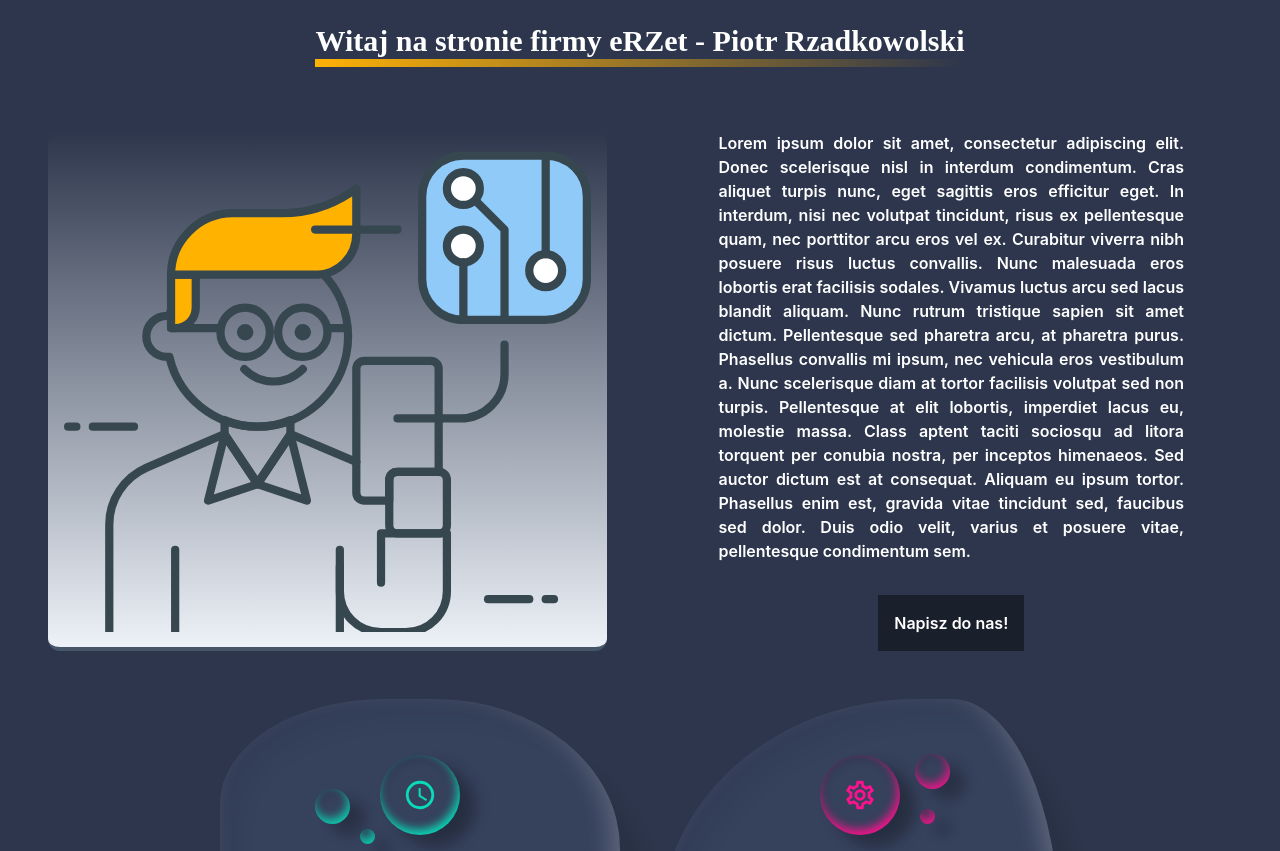
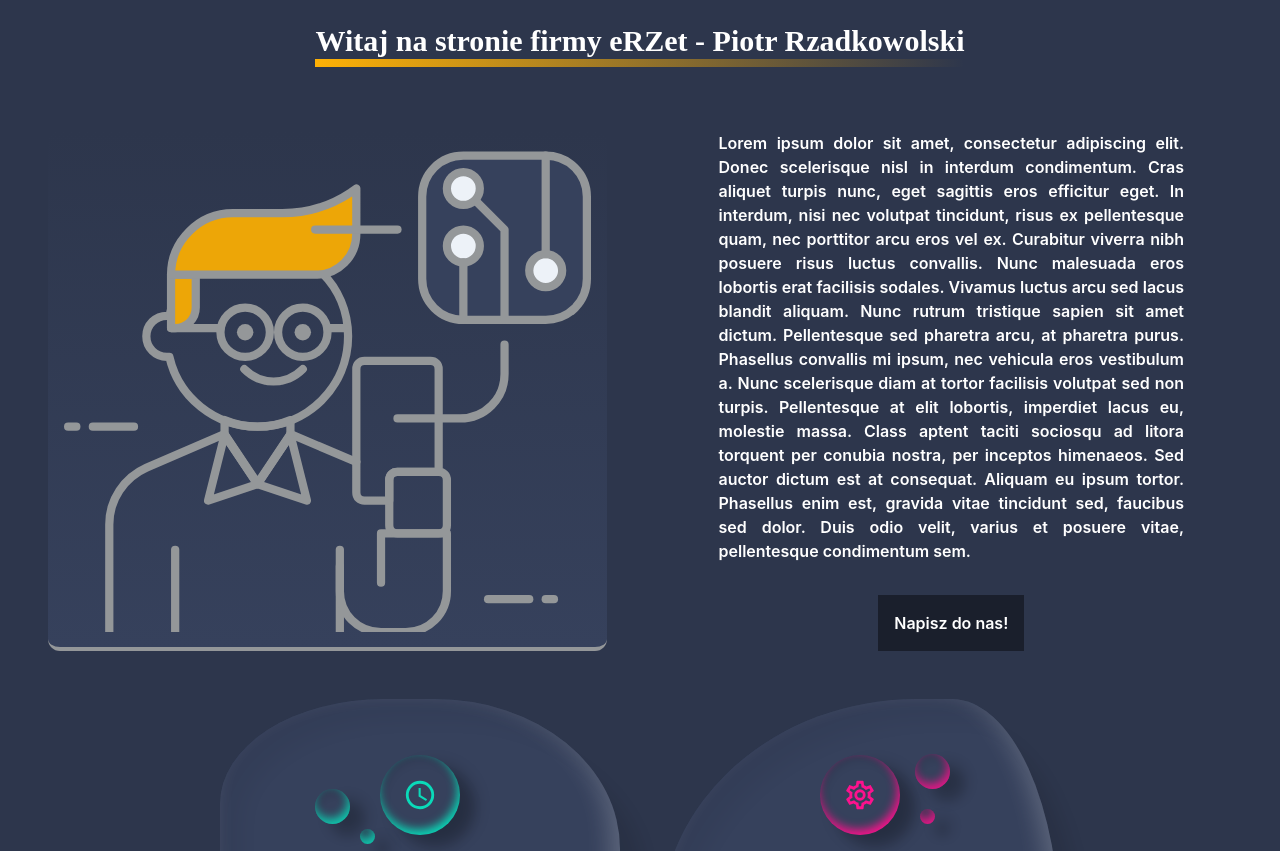
Before and after one commit to dziekiczan1/eRZet, a React (Create React App) app: page / in a window 1280 px wide. Shown: the part 600-1451 px from the top of the page. Built offline with nearby package versions, Linux system fonts and the light colour scheme.

Commit message:
fix: change logo for dark theme in About component

```diff
--- a/src/components/About/About.js
+++ b/src/components/About/About.js
@@ -9,6 +9,7 @@ import dropItems from "./DropItems";
 import { staggerContainer, zoomIn, slideIn } from "../../utils/motion";
 import { ThemeContext } from "../../Theme";
 import aboutLogo from "../../assets/about-logo.svg";
+import aboutLogoLight from "../../assets/about-logo-light.svg";
 
 const About = ({ innerRef }) => {
   const { t } = useTranslation();
@@ -36,10 +37,16 @@ const About = ({ innerRef }) => {
       </Heading>
       <div className="flex flex-row w-full mb-12">
         <div className="flex justify-center w-1/2 ml-4 px-8 pt-8">
-          <div className="bg-gradient-to-t from-light-100 to-transparent rounded-xl border-b-4 border-b-[#475569] px-4">
+          <div
+            className={
+              theme === "dark"
+                ? "bg-gradient-to-t from-navy-400 to-transparent rounded-xl border-b-4 border-b-[#949799] px-4"
+                : "bg-gradient-to-t from-light-100 to-transparent rounded-xl border-b-4 border-b-[#475569] px-4"
+            }
+          >
             <motion.img
               variants={zoomIn(0.4, 0.6)}
-              src={aboutLogo}
+              src={theme === "dark" ? aboutLogo : aboutLogoLight}
               alt="eRZet - About us"
               width={600}
               className="relative"
```
Also changed, not shown: src/assets/about-logo-light.svg (added), src/assets/about-logo.svg.
